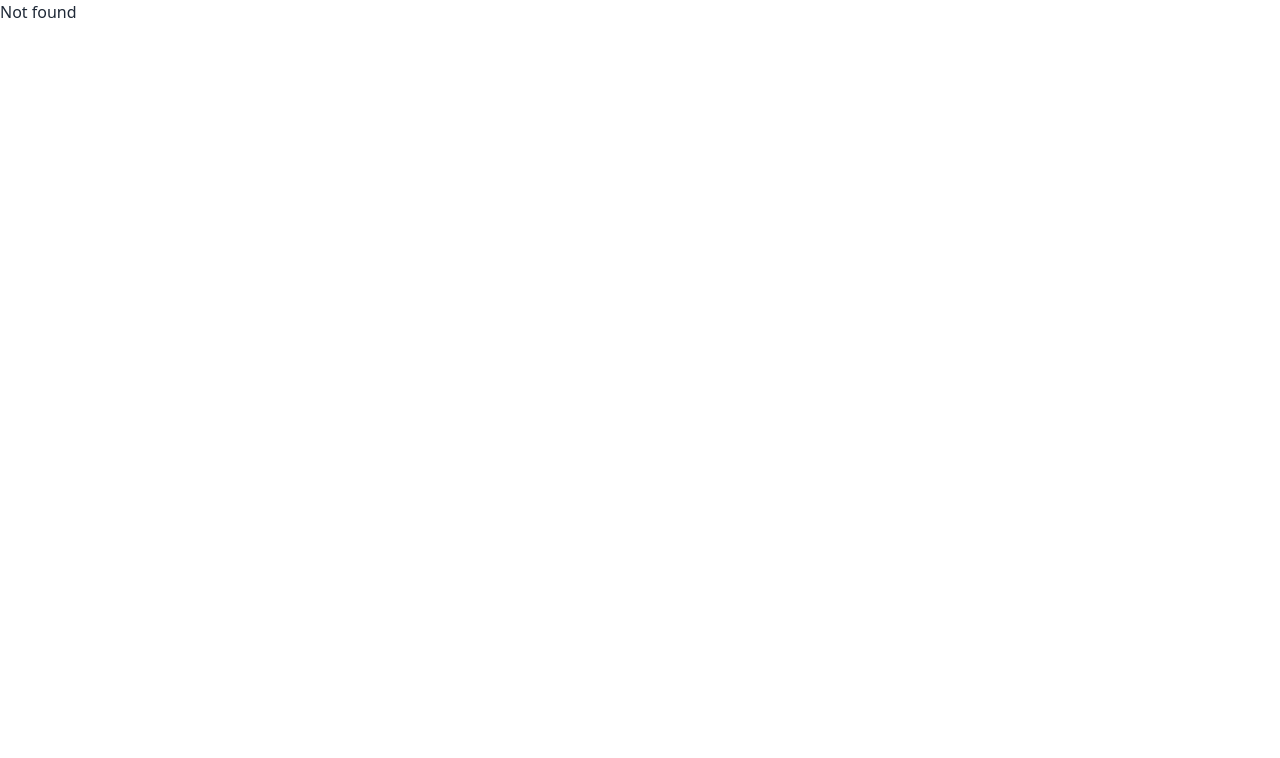
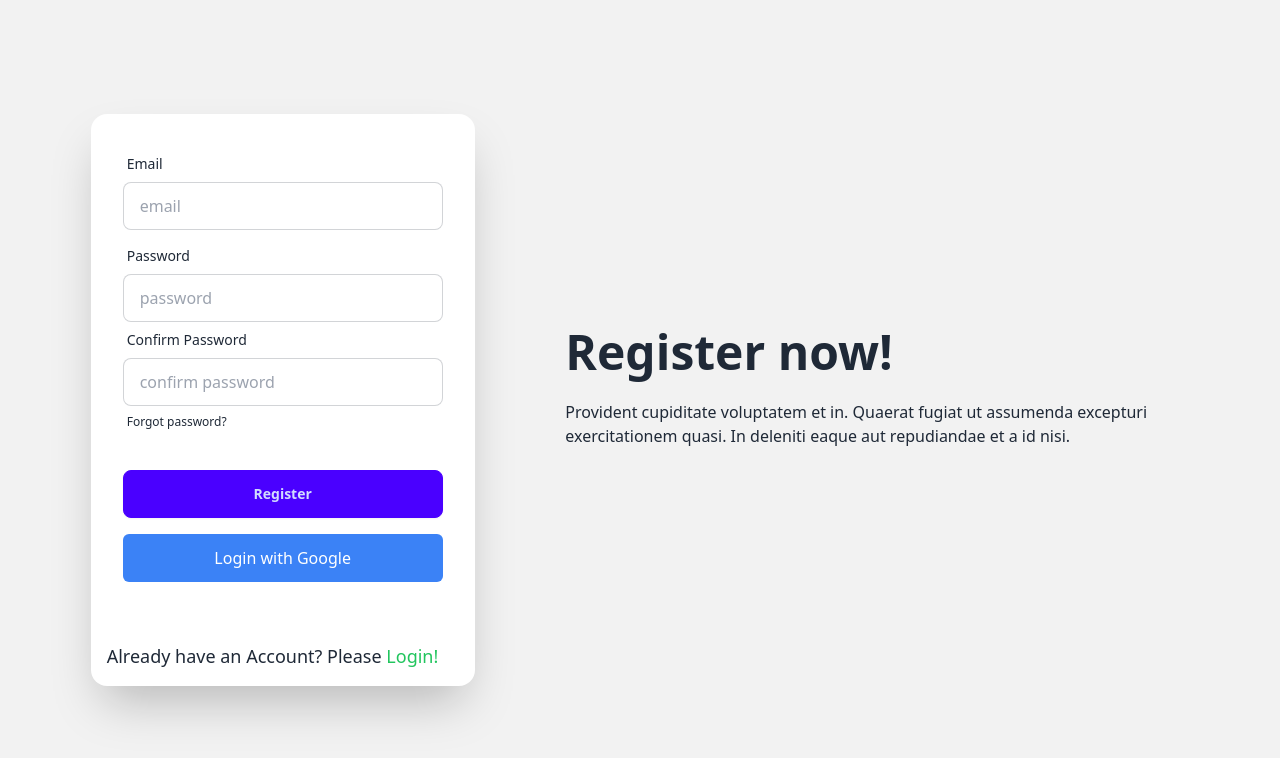
Before and after one commit to mirnaiem/project-shoes, a React (Vite) app: page /register in a window 1280 px wide. Shown: the top 758 px of the page. Built offline with nearby package versions, Linux system fonts and the light colour scheme.

Commit message:
firebase setup done

```diff
--- a/package.json
+++ b/package.json
@@ -10,6 +10,7 @@
     "preview": "vite preview"
   },
   "dependencies": {
+    "firebase": "^10.12.1",
     "localforage": "^1.10.0",
     "match-sorter": "^6.3.4",
     "react": "^18.2.0",
--- /dev/null
+++ b/src/components/GoogleLogin.jsx
@@ -0,0 +1,10 @@
+
+const GoogleLogin = () => {
+ return (
+  <div>
+   <button className="py-3 px-3 text-white  bg-blue-500 w-full mt-2 rounded-md">Login with Google</button>
+  </div>
+ );
+};
+
+export default GoogleLogin;
--- /dev/null
+++ b/src/firebase.config.js
@@ -0,0 +1,17 @@
+// Import the functions you need from the SDKs you need
+import { initializeApp } from "firebase/app";
+// TODO: Add SDKs for Firebase products that you want to use
+// https://firebase.google.com/docs/web/setup#available-libraries
+
+// Your web app's Firebase configuration
+const firebaseConfig = {
+  apiKey: import.meta.env.VITE_apiKey,
+  authDomain: import.meta.env.VITE_authDomain,
+  projectId: import.meta.env.VITE_projectId,
+  storageBucket: import.meta.env.VITE_storageBucket,
+  messagingSenderId: import.meta.env.VITE_messagingSenderId,
+  appId: import.meta.env.VITE_appId
+};
+
+// Initialize Firebase
+export const app = initializeApp(firebaseConfig);
--- a/src/pages/Login.jsx
+++ b/src/pages/Login.jsx
@@ -1,5 +1,15 @@
+import { Link } from "react-router-dom";
+import GoogleLogin from "../components/GoogleLogin";
 
 const Login = () => {
+  const handleLogin=(e)=>{
+    e.preventDefault()
+    const form=e.target;
+    const email=form.email.value;
+    const password=form.pass.value;
+
+    console.log(email,password);
+     }
  return (
   <div className="hero min-h-screen bg-base-200">
   <div className="hero-content flex-col justify-evenly lg:flex-row-reverse">
@@ -8,18 +18,18 @@
       <p className="py-6">Provident cupiditate voluptatem et in. Quaerat fugiat ut assumenda excepturi exercitationem quasi. In deleniti eaque aut repudiandae et a id nisi.</p>
     </div>
     <div className="card shrink-0 w-1/2 max-w-sm shadow-2xl bg-base-100">
-      <form className="card-body">
+      <form onSubmit={handleLogin} className="card-body">
         <div className="form-control">
           <label className="label">
             <span className="label-text">Email</span>
           </label>
-          <input type="email" placeholder="email" className="input input-bordered" required />
+          <input type="email" name="email" placeholder="email" className="input input-bordered" required />
         </div>
         <div className="form-control">
           <label className="label">
             <span className="label-text">Password</span>
           </label>
-          <input type="password" placeholder="password" className="input input-bordered" required />
+          <input type="password" name="pass" placeholder="password" className="input input-bordered" required />
           <label className="label">
             <a href="#" className="label-text-alt link link-hover">Forgot password?</a>
           </label>
@@ -27,7 +37,11 @@
         <div className="form-control mt-6">
           <button className="btn btn-primary">Login</button>
         </div>
+        <GoogleLogin/>
       </form>
+      <div className="text-lg mt-3 p-4">
+        <h1>Don't Have Any Account? Please <Link className="text-green-500" to="/register">Register!</Link></h1>
+      </div>
     </div>
   </div>
 </div>
--- a/src/pages/Register.jsx
+++ b/src/pages/Register.jsx
@@ -0,0 +1,55 @@
+import { Link } from "react-router-dom";
+import GoogleLogin from "../components/GoogleLogin";
+
+const Register = () => {
+ const handleRegister=(e)=>{
+e.preventDefault()
+const form=e.target;
+const email=form.email.value;
+const password=form.pass.value;
+const confirmPass=form.confirmPass.value;
+console.log(email,password,confirmPass);
+ }
+ return (
+  <div className="hero min-h-screen bg-base-200">
+  <div className="hero-content flex-col justify-evenly lg:flex-row-reverse">
+    <div className="text-center w-1/2 lg:text-left">
+      <h1 className="text-5xl font-bold">Register now!</h1>
+      <p className="py-6">Provident cupiditate voluptatem et in. Quaerat fugiat ut assumenda excepturi exercitationem quasi. In deleniti eaque aut repudiandae et a id nisi.</p>
+    </div>
+    <div className="card shrink-0 w-1/2 max-w-sm shadow-2xl bg-base-100">
+      <form onSubmit={handleRegister} className="card-body">
+        <div className="form-control">
+          <label className="label">
+            <span className="label-text">Email</span>
+          </label>
+          <input type="email" name="email" placeholder="email" className="input input-bordered" required />
+        </div>
+        <div className="form-control">
+          <label className="label">
+            <span className="label-text">Password</span>
+          </label>
+          <input type="password" name="pass" placeholder="password" className="input input-bordered" required />
+          <label className="label">
+            <span className="label-text">Confirm Password</span>
+          </label>
+          <input type="password" name="confirmPass" placeholder="confirm password" className="input input-bordered" required />
+          <label className="label">
+            <a href="#" className="label-text-alt link link-hover">Forgot password?</a>
+          </label>
+        </div>
+        <div className="form-control mt-6">
+          <button className="btn btn-primary">Register</button>
+        </div>
+        <GoogleLogin/>
+      </form>
+      <div className="text-lg mt-3 p-4">
+        <h1>Already have an Account? Please <Link className="text-green-500" to="/login">Login!</Link></h1>
+      </div>
+    </div>
+  </div>
+</div>
+ );
+};
+
+export default Register;
--- a/src/routes/routes.jsx
+++ b/src/routes/routes.jsx
@@ -6,6 +6,7 @@
 import About from "../pages/About";
 import Login from "../pages/Login";
 import Home from "../pages/Home";
+import Register from "../pages/Register";
 
 
 
@@ -43,4 +44,8 @@
   path:'login',
   element:<Login/>
  },
+ {
+  path:'register',
+  element:<Register/>
+ },
 ]);
```
Also changed, not shown: 1 other file (tests, documents, lock files or other folders).
